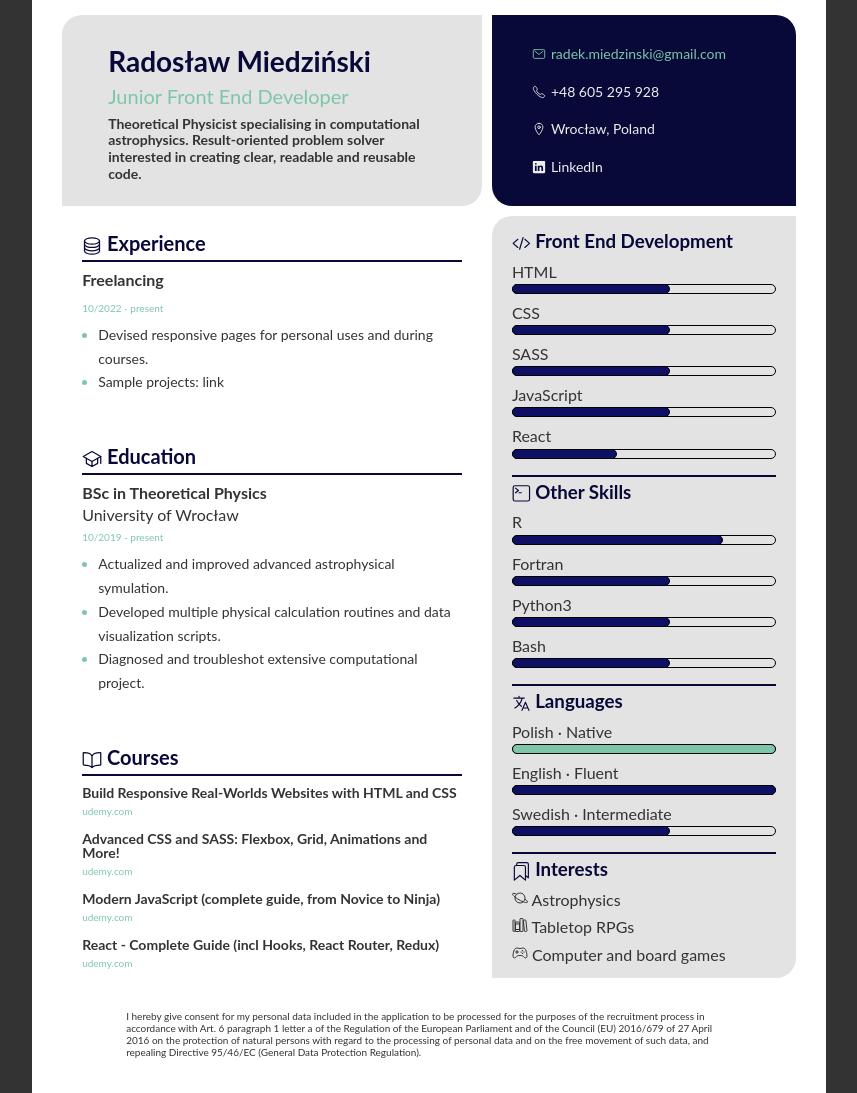
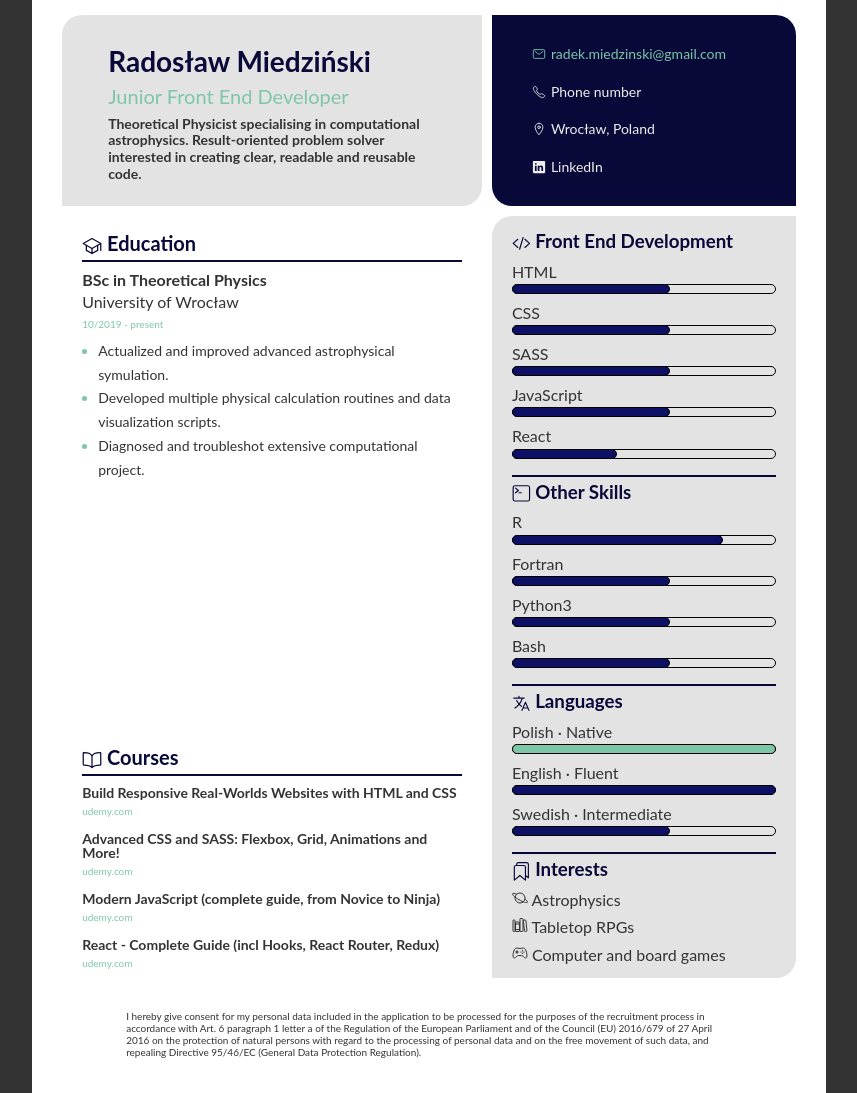
Before and after one commit to R-Miedzinski/Resume-generator, a website: page index.html in a window 1280 px wide. Shown: the top 1093 px of the page, without its empty margins (211-1068 px from the left). Drawn offline with nearby package versions, Linux system fonts and the light colour scheme.

Commit message:
Update index.html

```diff
--- a/index.html
+++ b/index.html
@@ -38,7 +38,7 @@
           </li>
           <li class="s-contact__list-item">
             <ion-icon name="call-outline"></ion-icon>
-            <a href="tel:+48605295928">+48 605 295 928</a>
+            <a href="tel:TBD">Phone number</a>
           </li>
           <li class="s-contact__list-item">
             <ion-icon name="location-outline"></ion-icon>
@@ -65,7 +65,7 @@
         </ul>
       </section>
       <section class="s-resume cv-layout__2-col">
-        <div class="s-resume__block">
+<!--         <div class="s-resume__block">
           <h3 class="s-resume__list-title">
             <ion-icon name="server-outline"></ion-icon>
             Experience
@@ -77,13 +77,13 @@
               <span class="s-resume__item-time">10/2022 - present</span>
               <ul class="s-resume__item-abstract">
                 <li>
-                  Devised responsive pages for personal uses and during courses.
+                  Some points
                 </li>
-                <li>Sample projects: link</li>
+                <li>Lorem Ipsum</li>
               </ul>
             </li>
           </ul>
-        </div>
+        </div> -->
         <div class="s-resume__block">
           <h3 class="s-resume__list-title">
             <ion-icon name="school-outline"></ion-icon>
```
